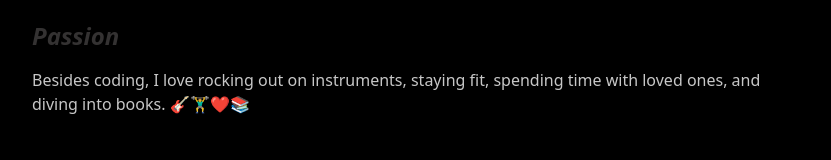
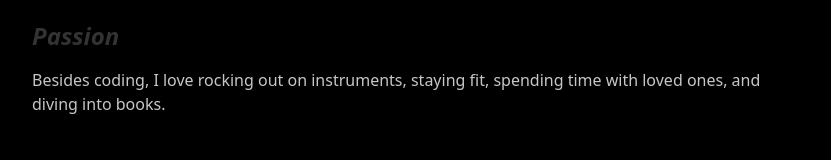
Before and after one commit to paulbgtr/paulbg, a Next.js app: page / in a window 1280 px wide. Shown: the part 1060-1220 px from the top of the page, without its empty margins (224-1055 px from the left). Built offline with nearby package versions, Linux system fonts and the light colour scheme.

Commit message:
chore: remove emojis in passion

```diff
--- a/src/components/pageRelated/index/Passion.tsx
+++ b/src/components/pageRelated/index/Passion.tsx
@@ -6,7 +6,7 @@ export const Passion = () => {
       <Heading text="Passion" />
       <p>
         Besides coding, I love rocking out on instruments, staying fit, spending
-        time with loved ones, and diving into books. 🎸🏋️‍♂️❤️📚
+        time with loved ones, and diving into books.
       </p>
     </section>
   );
```
